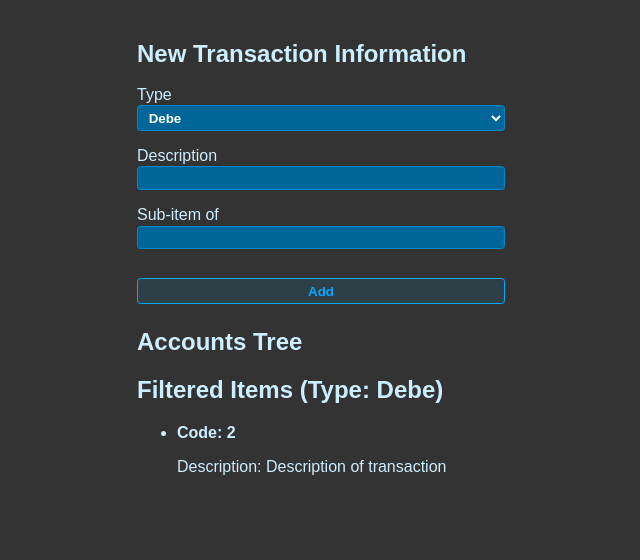
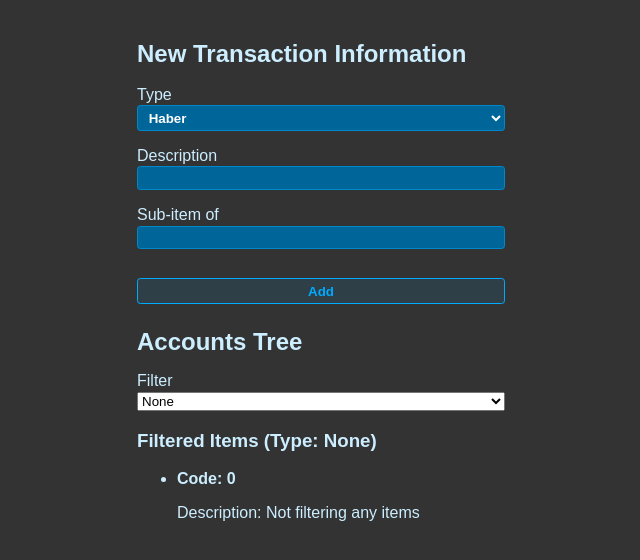
Before and after one commit to scarandia/cuentasContables, a React (Vite) app: page / in a window 1280 px wide. Shown: the top 560 px of the page, without its empty margins (319-959 px from the left). Built offline with nearby package versions, Linux system fonts and the light colour scheme.

Commit message:
Functioning filters, must cleanup .app

```diff
--- a/src/App.jsx
+++ b/src/App.jsx
@@ -1,23 +1,37 @@
-import React from "react";
+import React, { useState } from "react";
 import "./styles/styles.css";
 import expectedDB from "./expectedDB.json";
 
 export default function App() {
+  // State to manage the filter type
+  const [filterType, setFilterType] = useState("None");
+
+  // Filtered items based on the selected filter type
   const filteredItems = expectedDB.accounts[0].items.filter(
-    (item) => item.type === "Debe"
+    (item) => {
+      console.log('Filtering item:', item);
+      console.log('Filter Type:', filterType);
+      return item.type === filterType;
+    }
   );
 
+// Function to handle filter type change
+const handleFilterChange = (event) => {
+  setFilterType(event.target.value);
+};
+
 return (
-    <>
+  <>{/* only <accounts view> as a function*/}
+    {/* Account Form Component */}
     <form className="new-item-form">
       <div className="form-row">
         <h3 className="header">New Transaction Information</h3>
-          <label name="item">Type</label>
-          <select name="Type" id="type">
-            <option value="debe">Debe</option>
-            <option value="haber">Haber</option>
-            <option value="patrimonip">Patrimonio</option>
-            <option value="pasivos">Pasivos</option>
+        <label htmlFor="type">Type</label>
+        <select name="type" id="type">
+          <option value="Haber">Haber</option>
+          <option value="Debe">Debe</option>
+          <option value="Patrimonio">Patrimonio</option>
+          <option value="Pasivos">Pasivos</option>
         </select>
       </div>
       <div className="form-row">
@@ -31,20 +45,39 @@ export default function App() {
       <button className="btn">Add</button>
     </form>
 
+    {/* Accounts Tree Component */}
     <h3 className="header">Accounts Tree </h3>
-      <div className="AccountsTree">
-        <h2>Filtered Items (Type: Debe)</h2>
-        <ul>
+    {/* Filter form */}
+    <form>
+      <div className="form-row">
+        <label htmlFor="filterType">Filter</label>
+        <select
+          name="type"
+          id="filterType"
+          value={filterType}
+          onChange={handleFilterChange}
+        >
+          <option value="None">None</option>
+          <option value="Haber">Haber</option>
+          <option value="Debe">Debe</option>
+          <option value="Patrimonio">Patrimonio</option>
+          <option value="Pasivos">Pasivos</option>
+        </select>
+      </div>
+    </form>
+
+    {/* Display filtered items */}
+    <div className="accountsTree">
+      <h3>Filtered Items (Type: {filterType})</h3>
+      <ul> {/* will be Account List*/}
         {filteredItems.map((item, index) => (
-            <li key={index}>
+          <li key={index}> {/*  will be  Account List items*/}
             <strong>Code: {item.code}</strong>
             <p>Description: {item.description}</p>
           </li>
         ))}
       </ul>
     </div>
-
-
   </>
 );
 }
--- /dev/null
+++ b/src/containers/AccountsVIew.jsx
@@ -0,0 +1 @@
+//components altogether to show page
--- a/src/expectedDB.json
+++ b/src/expectedDB.json
@@ -14,7 +14,7 @@
                         "isDeleted": false
                     },
                     "isActive": false,
-                    "description": "Description of transaction",
+                    "description": "Description of Haber transaction",
                     "isDeleted": true
                 },
                 {
@@ -46,26 +46,33 @@
                         }
                     ],
                     "isActive": false,
-                    "description": "Description of transaction",
+                    "description": "Description of Debe transaction",
                     "isDeleted": false
                 },
                 {
                     "code": "3",
-                    "type": "patrimonios",
+                    "type": "Patrimonio",
                     "subItems": null,
                     "isActive": true,
-                    "description": "Description of transaction",
+                    "description": "Description of Patrimonio",
                     "isDeleted": false
                 },
                 {
                     "code": "4",
-                    "type": "pasivos",
+                    "type": "Pasivos",
                     "subItems": null,
                     "isActive": true,
-                    "description": "Description of transaction",
+                    "description": "Description of Pasivos",
                     "isDeleted": false
+                },
+                {
+                    "code": 0,
+                    "type": "None",
+                    "subItems": null,
+                    "isActive": null,
+                    "description": "Not filtering any items",
+                    "isDeleted": null
                 }
-
             ]
         }
     ]
```
Also changed, not shown: src/components/AccountFilters.jsx (added, +51 -0 lines), src/components/AccountForm.jsx (added, +25 -0 lines), src/components/AccountsTree.jsx (added, +23 -0 lines). Lines whose indentation alone changed are shown as unchanged.
